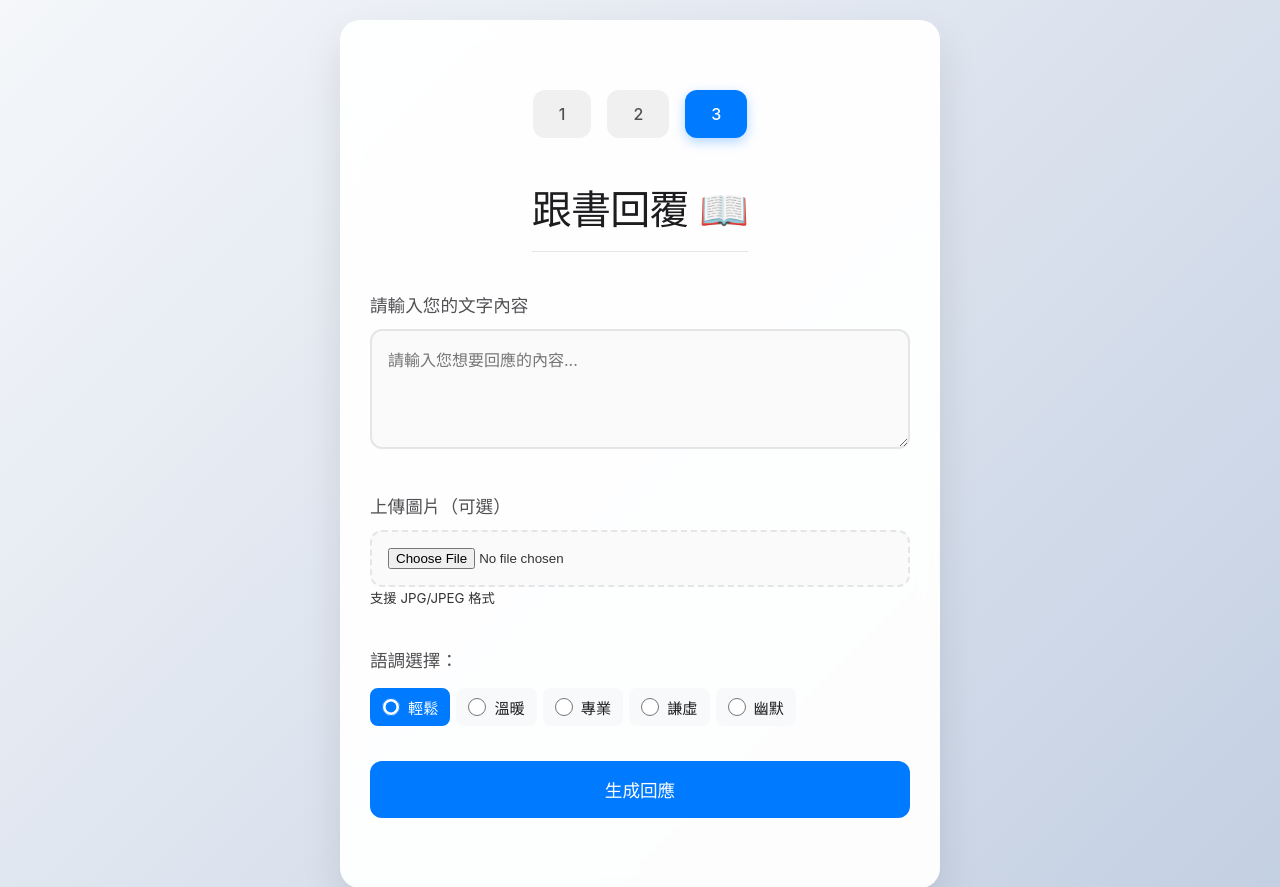
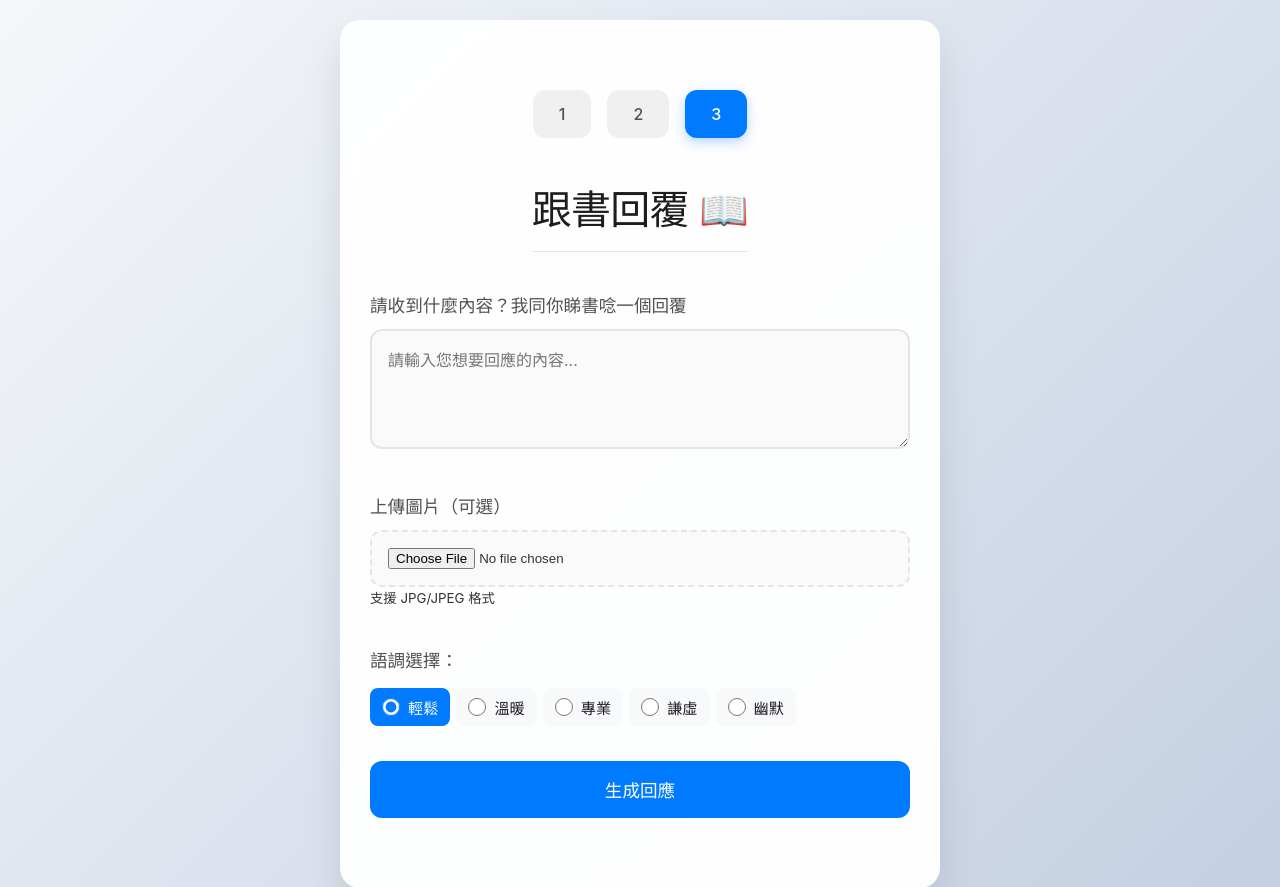
Before and after one commit to kwanshun/CKNbook, a Flask app: page /effective-reply in a window 1280 px wide. Shown: the top 887 px of the page. Run offline with Flask 3, Linux system fonts and the light colour scheme.

Commit message:
Update Docker configuration for Cloud Run, fix markdown rendering, and update page labels

```diff
--- a/main.py
+++ b/main.py
@@ -391,4 +391,5 @@ def generate_response_route():
         return jsonify({'error': str(e)}), 500
 
 if __name__ == '__main__':
-    app.run(debug=True, host='0.0.0.0', port=5001)
+    port = int(os.environ.get('PORT', 5001))
+    app.run(debug=False, host='0.0.0.0', port=port)
--- a/templates/effective_reply.html
+++ b/templates/effective_reply.html
@@ -26,7 +26,7 @@
         <form id="responseForm">
             <!-- Text Input Section -->
             <div class="input-section">
-                <label for="userText">請輸入您的文字內容</label>
+                <label for="userText">請收到什麼內容？我同你睇書唸一個回覆</label>
                 <textarea id="userText" name="userText" placeholder="請輸入您想要回應的內容..." required></textarea>
             </div>
 
```
Also changed, not shown: 2 other files.
